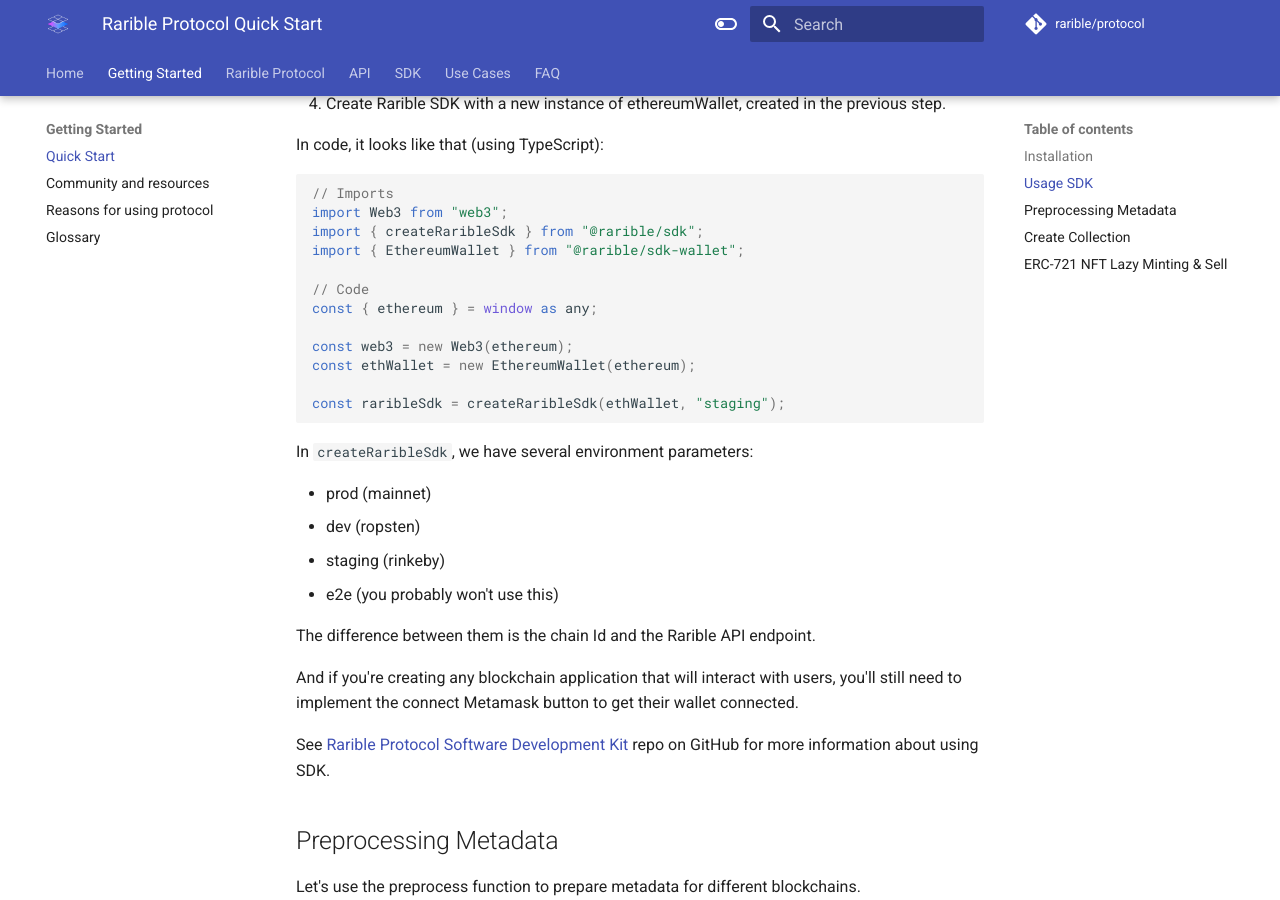
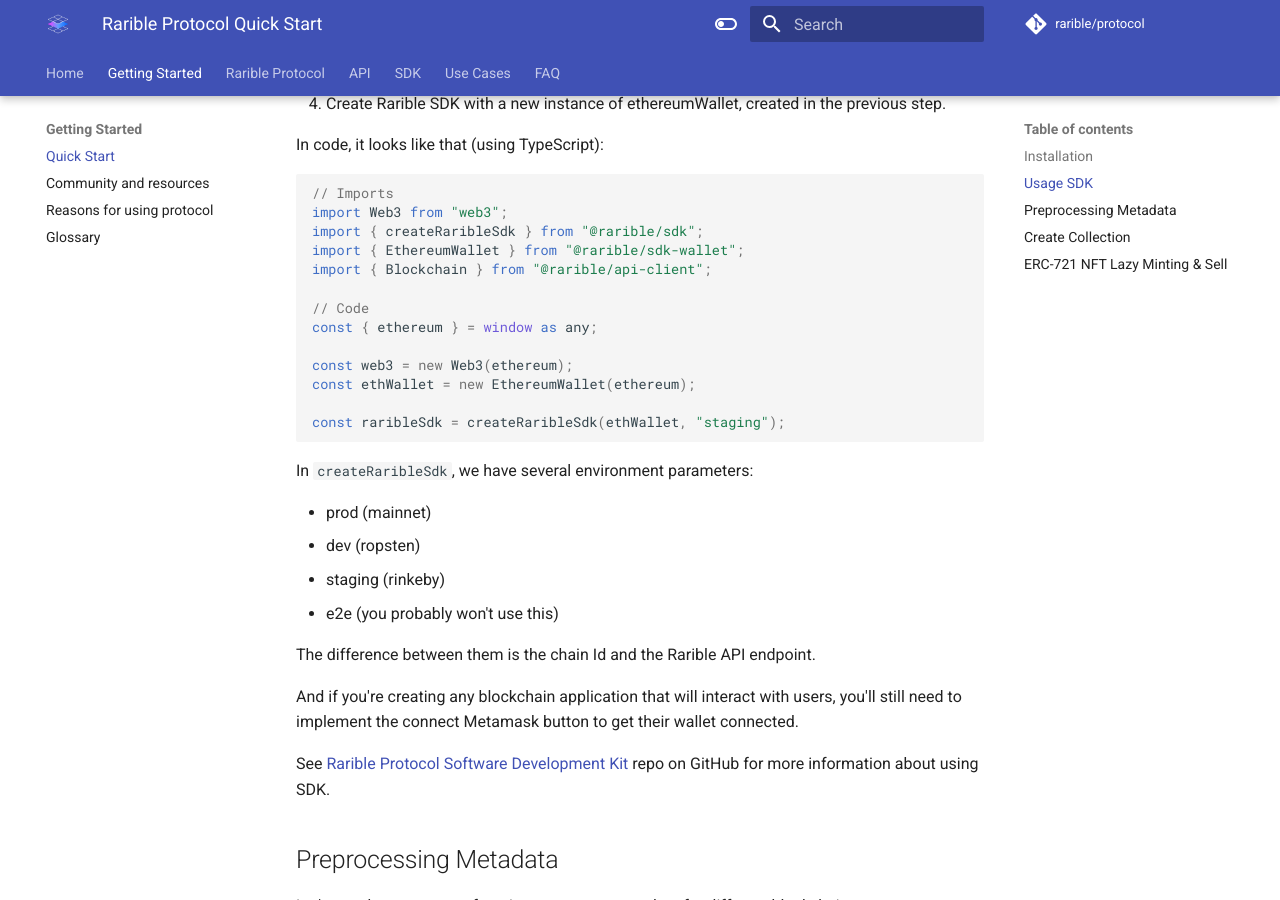
Before and after one commit to rarible/protocol, an MkDocs documentation site: the page built from docs/getting-started/quick-start.md, in a window 1280 px wide and 900 px high, scrolled down 813 px. Built offline with MkDocs 1.6.1 and Material for MkDocs 9.7.7, drawn with Linux system fonts in a browser that asks for light colours; comment, search, counter and statistics services are not loaded.

Commit message:
fix: add import to code example in quick-start

```diff
--- a/docs/getting-started/quick-start.md
+++ b/docs/getting-started/quick-start.md
@@ -43,6 +43,7 @@
 import Web3 from "web3";
 import { createRaribleSdk } from "@rarible/sdk";
 import { EthereumWallet } from "@rarible/sdk-wallet";
+import { Blockchain } from "@rarible/api-client";
 
 // Code
 const { ethereum } = window as any;
```
